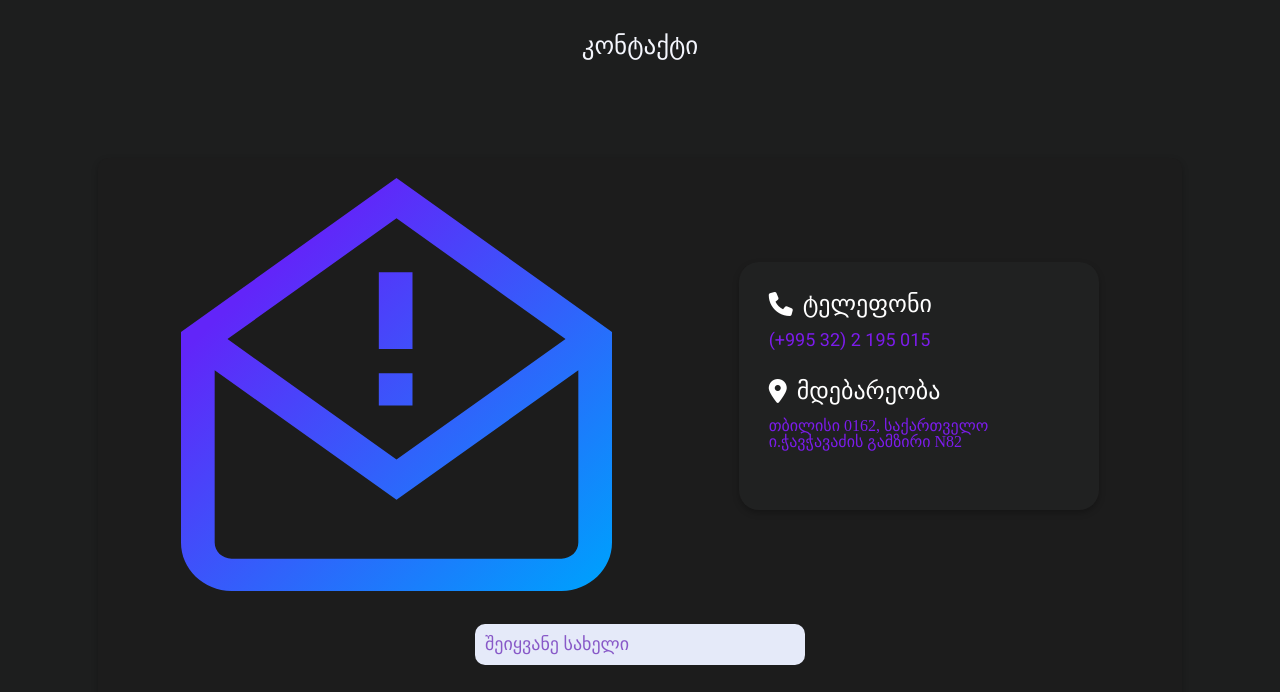
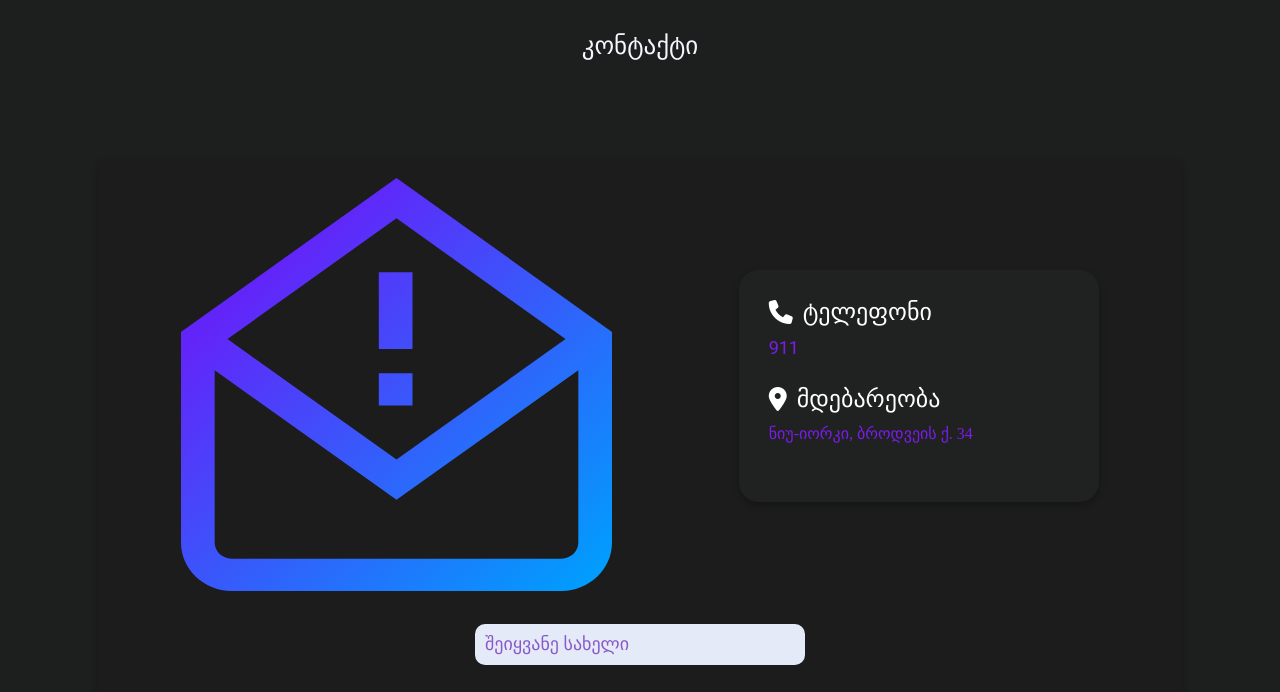
Before and after one commit to FrontFinal30/finalproject, a plain HTML site: page contact.html in a window 1280 px wide. Shown: the part 67-759 px from the top of the page. Drawn offline with nearby package versions, Linux system fonts and the light colour scheme; a web font is replaced by a local one.

Commit message:
Update contact.html

```diff
--- a/contact.html
+++ b/contact.html
@@ -84,14 +84,14 @@
                 <div class="c-i-a-p">
                 <i class="fa-solid fa-phone"></i>
                 <p class="geo phonenumber">ტელეფონი</p></div>
-                <a href="#" class="regular">(+995 32) 2 195 015</a>
+                <a href="#" class="regular">911</a>
             </div>
             <div class="call-box">
                 <div class="c-i-a-p">
                     <i class="fa-sharp fa-solid fa-location-dot"></i>
                 <p class="geo phonenumber">მდებარეობა</p>
                 </div>
-                <p href="#" class="geo lokacia">თბილისი 0162, საქართველო ი.ჭავჭავაძის გამზირი N82</პ>
+                <p href="#" class="geo lokacia">ნიუ-იორკი, ბროდვეის ქ. 34</პ>
             </div>
         </div>
         <div class="right-con-cont">
```
